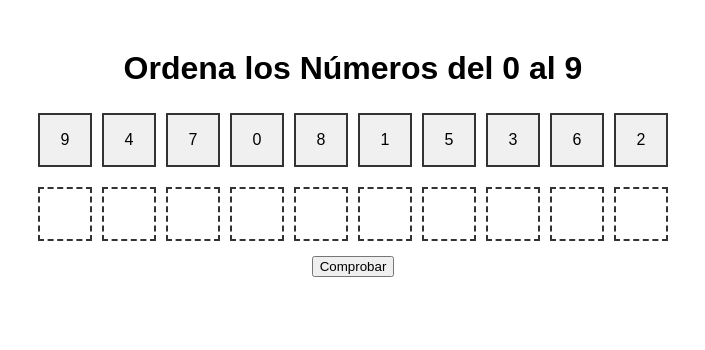
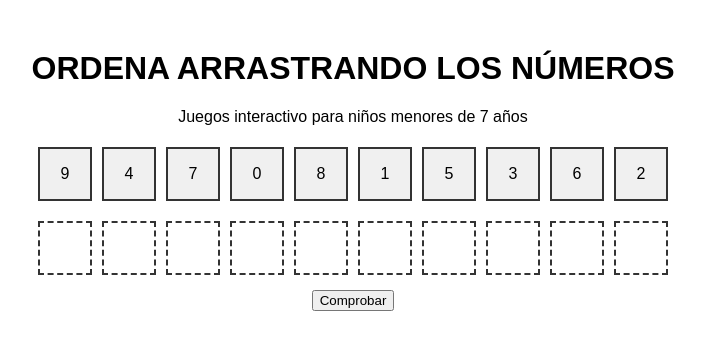
Before and after one commit to educamot/prueba2, a plain HTML site: page index.html in a window 1280 px wide. Shown: the whole page, without its empty margins (287-992 px from the left). Drawn offline with Linux system fonts and the light colour scheme; some packages are replaced by stand-ins of ours; a script that the page names is missing.

Commit message:
Se agregó párrafo

```diff
--- a/index.html
+++ b/index.html
@@ -5,10 +5,11 @@
     <meta name="viewport" content="width=device-width, initial-scale=1.0">
     <link rel="stylesheet" href="styles.css">
     <link rel="stylesheet" href="https://cdn.jsdelivr.net/npm/sweetalert2@11/dist/sweetalert2.min.css">
-    <title>Ordena los Números</title>
+    <title>ORDENAR LOS NÚMEROS DEL 1 AL 9</title>
 </head>
 <body>
-    <h1>Ordena los Números del 0 al 9</h1>
+    <h1>ORDENA ARRASTRANDO LOS NÚMEROS</h1>
+    <p>Juegos interactivo para niños menores de 7 años</p>
     <div id="numbers" class="row"></div>
     <div id="dropzones" class="row"></div>
     <button id="checkButton">Comprobar</button>
```
